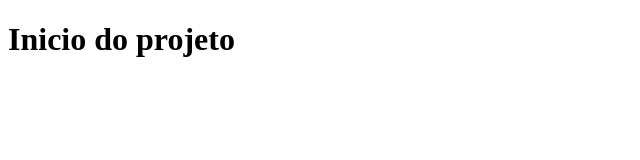
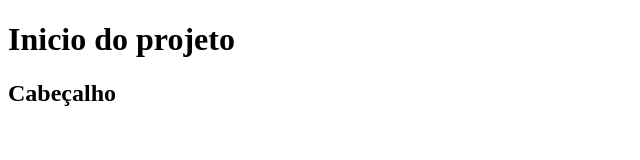
Before and after one commit to Lucas9365/Projeto-Oss, a plain HTML site: page index.html in a window 1280 px wide. Shown: the whole page, without its empty margins (0-640 px from the left). Drawn offline with Linux system fonts and the light colour scheme.

Commit message:
Cabeçalho

```diff
--- a/index.html
+++ b/index.html
@@ -7,5 +7,6 @@
 </head>
 <body>
     <h1>Inicio do projeto</h1>
+    <h2>Cabeçalho</h2>
 </body>
 </html>
```
